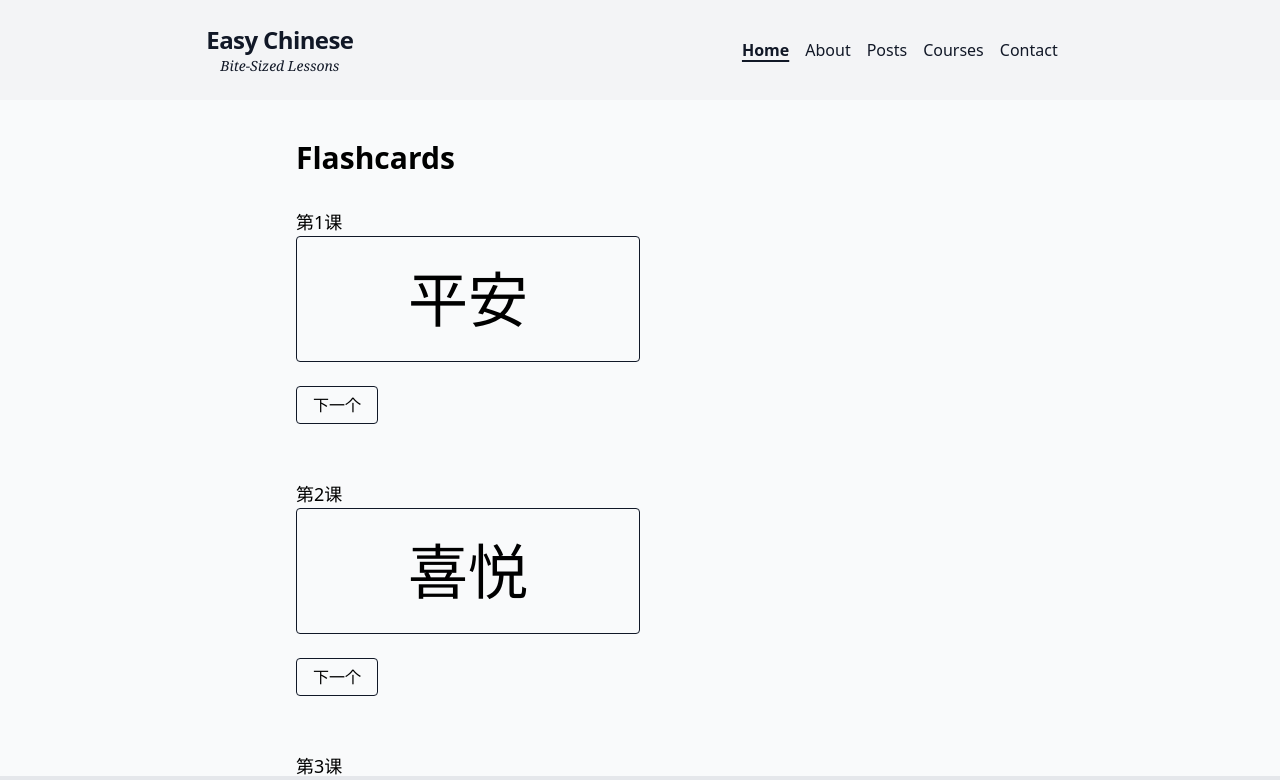
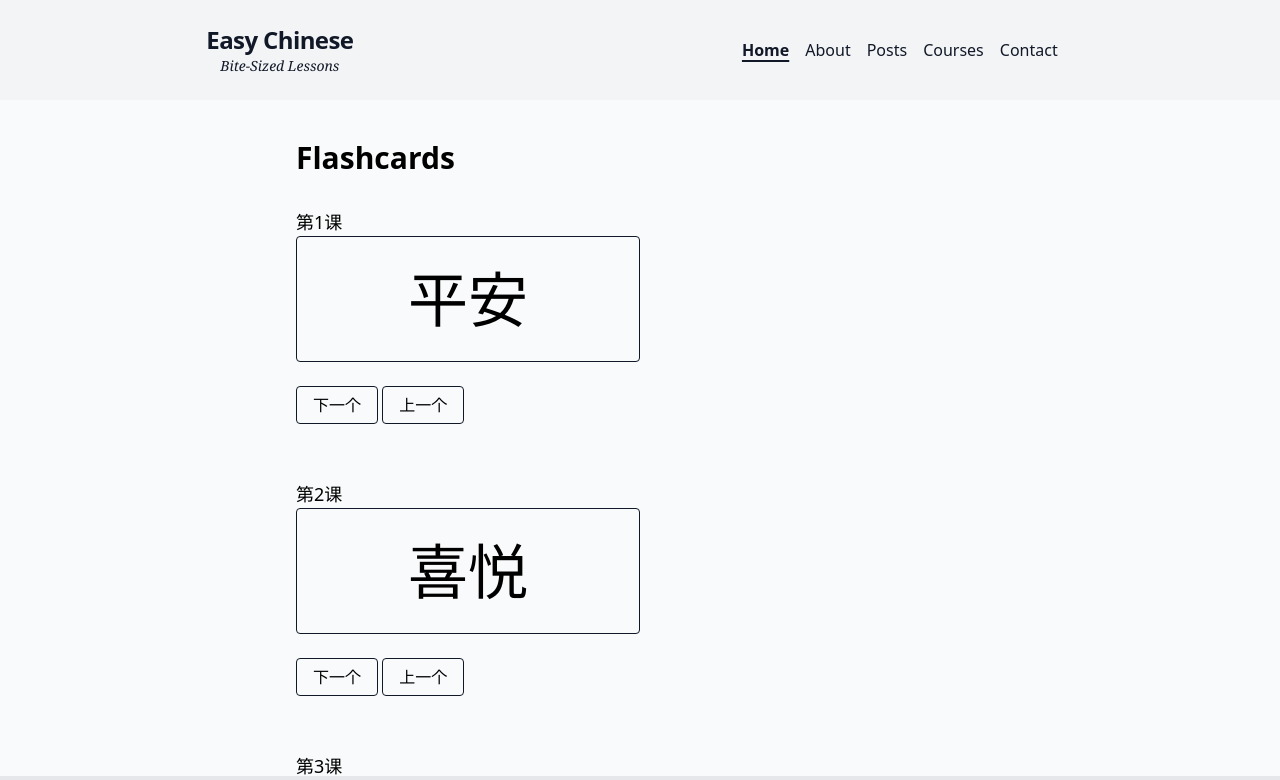
Before and after one commit to zhuganglie/nextsite, a Next.js app: page / in a window 1280 px wide. Shown: the top 780 px of the page. Built offline with nearby package versions, Linux system fonts and the light colour scheme.

Commit message:
add a button

```diff
--- a/app/page.tsx
+++ b/app/page.tsx
@@ -54,6 +54,16 @@ const Home: React.FC = () => {
       return newFlashcards;
     });
   };
+  const prevCard = (index: number) => {
+    setFlashcards(prev => {
+      const newFlashcards = [...prev];
+      newFlashcards[index] = {
+        ...newFlashcards[index],
+        currentCard: (newFlashcards[index].currentCard - 1 + newFlashcards[index].cards.length) % newFlashcards[index].cards.length,
+      };
+      return newFlashcards;
+    });
+  };
 
   return (
     <article className="p-2">
@@ -68,6 +78,10 @@ const Home: React.FC = () => {
             <button onClick={() => nextCard(index)} className="my-6 rounded border border-gray-900 px-4 py-1.5">
               下一个
             </button>
+            &nbsp;
+            <button onClick={() => prevCard(index)} className="my-6 rounded border border-gray-900 px-4 py-1.5">
+              上一个
+            </button>
           </div>
         ))}
       </div>
```
